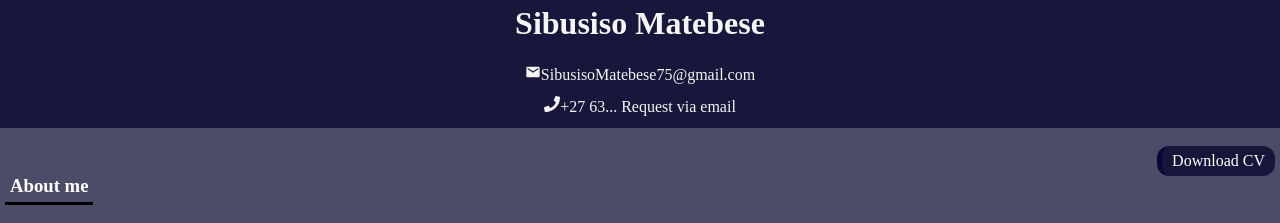
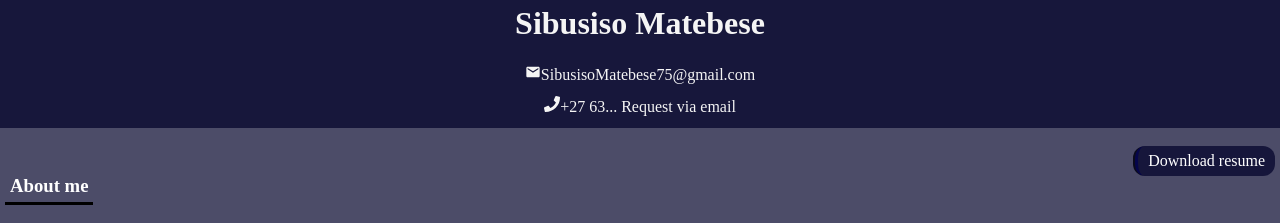
Before and after one commit to Sibusiso75/my-portfolio, a React (Vite) app: page / in a window 1280 px wide. Shown: the top 223 px of the page. Built offline with nearby package versions, Linux system fonts and the light colour scheme.

Commit message:
add download resume button

```diff
--- a/src/App.jsx
+++ b/src/App.jsx
@@ -32,7 +32,7 @@ function App() {
     download="../public/sibusisomatebese'sResume.pdf"
   href="../public/sibusisomatebese'sResume.pdf"
     target="_blank" rel="noopener noreferrer">
-      Download CV
+      Download resume
     </a>
 
    <main className='aboutMe'>
```
